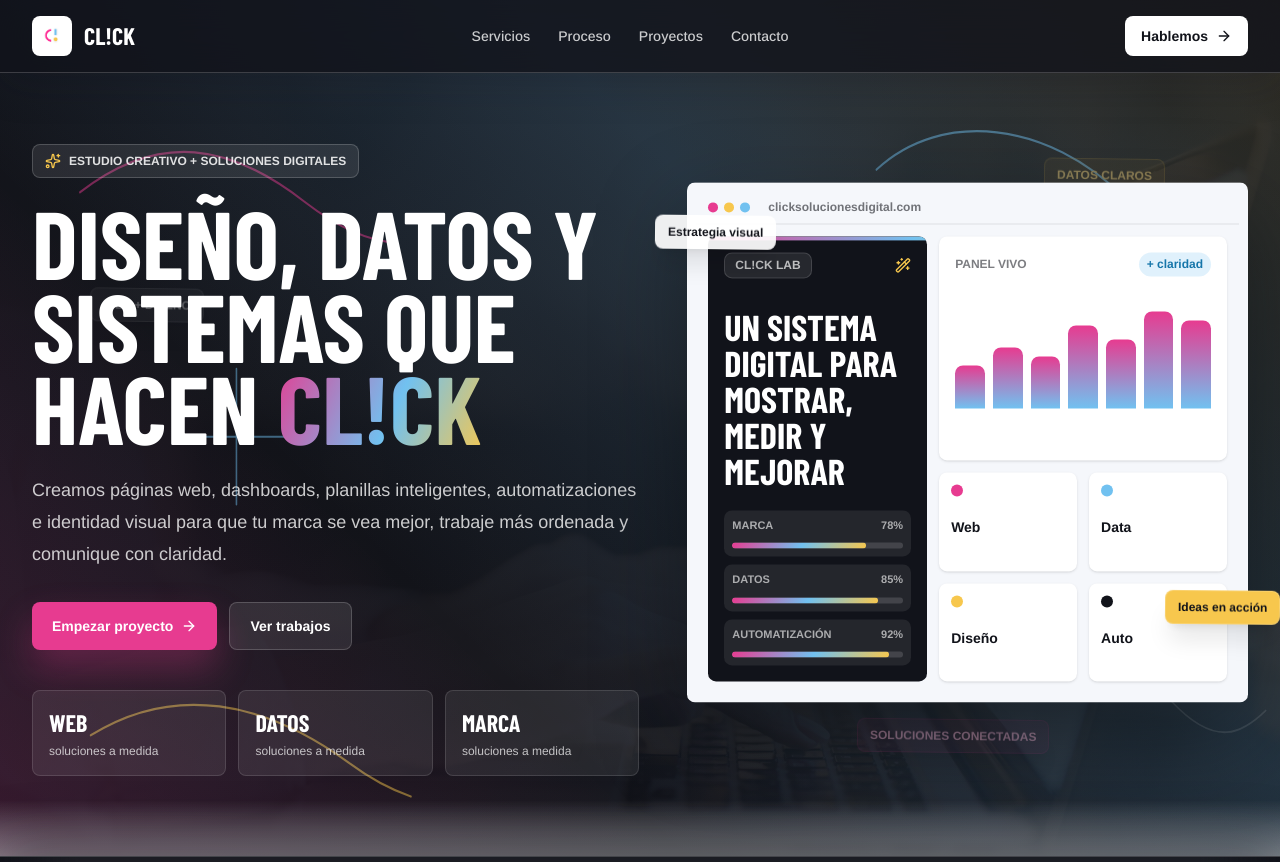
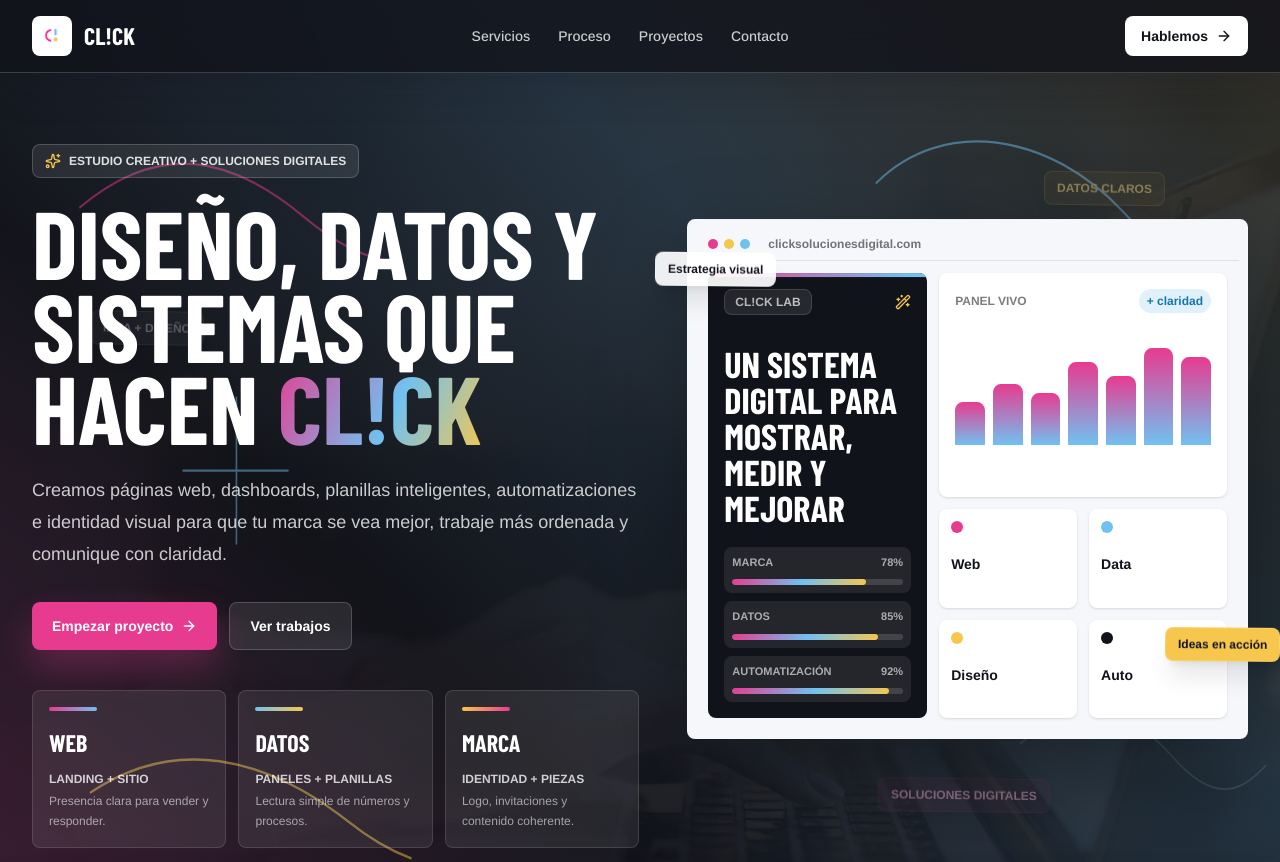
Before and after one commit to clicksolucionesdigital/Web, a Next.js app: page / in a window 1280 px wide. Shown: the top 862 px of the page. Built offline with nearby package versions, Linux system fonts and the light colour scheme; a web font is replaced by a local one.

Commit message:
style: mejorar hero testimonios y CTA

```diff
--- a/app/globals.css
+++ b/app/globals.css
@@ -205,6 +205,30 @@ body {
   background-size: 180% 180%;
 }
 
+.soft-doodle-layer {
+  animation: soft-drift 14s ease-in-out infinite alternate;
+}
+
+.cta-motion {
+  animation: gradient-shift 9s ease-in-out infinite alternate;
+  background:
+    linear-gradient(125deg, rgba(231, 59, 144, 0.36), rgba(113, 193, 240, 0.24), rgba(247, 199, 77, 0.2)),
+    repeating-linear-gradient(
+      112deg,
+      rgba(255, 255, 255, 0.08) 0 1px,
+      transparent 1px 38px
+    );
+  background-size: 190% 190%, auto;
+}
+
+.cta-scan {
+  animation: scan-line 6.2s ease-in-out infinite alternate;
+}
+
+.cta-scan-delay {
+  animation-delay: -2.8s;
+}
+
 .float-slow {
   animation: float-y 7s ease-in-out infinite;
 }
@@ -234,6 +258,22 @@ body {
   transform-origin: left center;
 }
 
+.hero-signal-line,
+.testimonial-quote-icon {
+  transition:
+    color 260ms ease,
+    transform 260ms ease,
+    width 260ms ease;
+}
+
+.workflow-accent-line {
+  transform: scaleX(0.86);
+  transform-origin: left center;
+  transition:
+    opacity 260ms ease,
+    transform 260ms ease;
+}
+
 .interactive-card {
   isolation: isolate;
   position: relative;
@@ -244,7 +284,7 @@ body {
     box-shadow 260ms ease;
 }
 
-.interactive-card > * {
+.interactive-card > :not([data-card-decor]) {
   position: relative;
   z-index: 1;
 }
@@ -315,6 +355,29 @@ body {
   }
 }
 
+@keyframes soft-drift {
+  0% {
+    transform: translate3d(-8px, 0, 0) rotate(-0.4deg);
+  }
+  100% {
+    transform: translate3d(10px, -10px, 0) rotate(0.5deg);
+  }
+}
+
+@keyframes scan-line {
+  0% {
+    opacity: 0.35;
+    transform: translate3d(-4%, 0, 0) scaleX(0.82);
+  }
+  50% {
+    opacity: 0.85;
+  }
+  100% {
+    opacity: 0.48;
+    transform: translate3d(14%, 0, 0) scaleX(1);
+  }
+}
+
 @media (hover: hover) and (pointer: fine) {
   .interactive-card:hover {
     border-color: color-mix(in srgb, var(--click-cyan) 42%, rgba(255, 255, 255, 0.2));
@@ -326,6 +389,20 @@ body {
 
   .interactive-card:hover::before {
     opacity: 1;
+  }
+
+  .interactive-card:hover .hero-signal-line {
+    width: 5rem;
+  }
+
+  .interactive-card:hover .workflow-accent-line {
+    opacity: 1;
+    transform: scaleX(1);
+  }
+
+  .interactive-card:hover .testimonial-quote-icon {
+    color: var(--click-pink);
+    transform: scale(1.1);
   }
 
   .interactive-chip:hover,
--- a/components/home/home-page.tsx
+++ b/components/home/home-page.tsx
@@ -1,5 +1,6 @@
 "use client";
 
+import type { ReactNode } from "react";
 import { useRef, useState } from "react";
 import type { LucideIcon } from "lucide-react";
 import Image from "next/image";
@@ -58,6 +59,20 @@ type Project = {
   image: string;
   description: string;
   tags: string[];
+};
+
+type Testimonial = {
+  quote: string;
+  role: string;
+  project: string;
+  accent: Service["accent"];
+};
+
+type HeroSignal = {
+  title: string;
+  kicker: string;
+  detail: string;
+  gradient: string;
 };
 
 const navItems = [
@@ -180,21 +195,34 @@ const projects: Project[] = [
   },
 ];
 
-const testimonials = [
+const testimonials: Testimonial[] = [
   {
     quote:
-      "Click traduce ideas sueltas en una experiencia digital clara, prolija y lista para mostrar.",
-    role: "Equipo comercial",
+      "Necesitaba una web simple de entender y prolija para presentar mis servicios. Quedó clara, rápida y lista para compartir.",
+    role: "Profesional independiente",
+    project: "Sitio web profesional",
+    accent: "pink",
   },
   {
     quote:
-      "La propuesta combina diseño con criterio técnico; no queda solo linda, también se entiende.",
-    role: "Emprendimiento de servicios",
+      "Las planillas nos ordenaron agenda, pagos y seguimiento. Ahora vemos lo importante sin perder tiempo armando todo a mano.",
+    role: "Consultora de servicios",
+    project: "Planillas personalizadas",
+    accent: "cyan",
   },
   {
     quote:
-      "Nos ayudó a ordenar la información y mostrar mejor lo que hacemos desde el primer vistazo.",
-    role: "Pyme local",
+      "Las invitaciones digitales quedaron delicadas, modernas y fáciles de enviar. La información estaba clara para todos los invitados.",
+    role: "Evento familiar",
+    project: "Invitaciones digitales",
+    accent: "yellow",
+  },
+  {
+    quote:
+      "El logo de la pastelería quedó dulce, limpio y fácil de usar en etiquetas, redes y packaging sin perder personalidad.",
+    role: "Pastelería local",
+    project: "Logo e identidad visual",
+    accent: "pink",
   },
 ];
 
@@ -207,6 +235,27 @@ const tickerItems = [
   "Automatización",
   "Asesoría digital",
   "Identidad visual",
+];
+
+const heroSignals: HeroSignal[] = [
+  {
+    title: "Web",
+    kicker: "landing + sitio",
+    detail: "Presencia clara para vender y responder.",
+    gradient: "linear-gradient(115deg, #e73b90, #71c1f0)",
+  },
+  {
+    title: "Datos",
+    kicker: "paneles + planillas",
+    detail: "Lectura simple de números y procesos.",
+    gradient: "linear-gradient(115deg, #71c1f0, #f7c74d)",
+  },
+  {
+    title: "Marca",
+    kicker: "identidad + piezas",
+    detail: "Logo, invitaciones y contenido coherente.",
+    gradient: "linear-gradient(115deg, #f7c74d, #e73b90)",
+  },
 ];
 
 const accentStyles: Record<Service["accent"], string> = {
@@ -471,12 +520,21 @@ function HeroSection() {
             data-hero
             className="mt-10 hidden max-w-2xl grid-cols-3 gap-3 text-sm text-white/72 sm:grid"
           >
-            {["Web", "Datos", "Marca"].map((item) => (
-              <div key={item} className="interactive-card overflow-hidden rounded-[8px] border border-white/12 bg-white/8 p-4">
+            {heroSignals.map((signal) => (
+              <div
+                key={signal.title}
+                className="interactive-card group flex min-h-[142px] flex-col overflow-hidden rounded-[8px] border border-white/12 bg-white/8 p-4"
+              >
+                <span
+                  className="hero-signal-line mb-4 h-1 w-12 rounded-full"
+                  style={{ background: signal.gradient }}
+                  aria-hidden="true"
+                />
                 <div className="font-heading text-2xl font-bold uppercase text-white">
-                  {item}
+                  {signal.title}
                 </div>
-                <div className="mt-1 text-xs">soluciones a medida</div>
+                <div className="mt-3 text-xs font-bold uppercase text-white/78">{signal.kicker}</div>
+                <div className="mt-1 text-xs leading-5 text-white/58">{signal.detail}</div>
               </div>
             ))}
           </div>
@@ -575,10 +633,59 @@ function CreativeBackdrop({ variant }: { variant: "hero" | "process" }) {
             data-float-card
             className="absolute bottom-[18%] right-[18%] hidden rounded-[8px] border border-[#e73b90]/18 bg-[#e73b90]/9 px-3 py-2 text-xs font-bold uppercase text-[#ffb9dc] shadow-xl md:block"
           >
-            soluciones conectadas
+            soluciones digitales
           </span>
         </>
       ) : null}
+    </div>
+  );
+}
+
+function SoftSectionDoodles({ dark = false, cardDecor = false }: { dark?: boolean; cardDecor?: boolean }) {
+  return (
+    <div
+      aria-hidden="true"
+      data-card-decor={cardDecor ? true : undefined}
+      className={cn(
+        "soft-doodle-layer pointer-events-none absolute inset-0 overflow-hidden",
+        dark ? "text-white/18" : "text-[#11131a]/16"
+      )}
+    >
+      <svg
+        viewBox="0 0 1440 620"
+        className="absolute left-1/2 top-0 h-full min-w-[1120px] -translate-x-1/2"
+        fill="none"
+      >
+        <path
+          d="M-34 142 C88 86 182 104 282 166 C386 231 500 214 606 146 C706 82 822 82 922 146"
+          stroke="#71c1f0"
+          strokeWidth="2"
+          strokeLinecap="round"
+          opacity="0.28"
+        />
+        <path
+          d="M880 474 C982 398 1098 400 1192 470 C1284 539 1382 518 1472 452"
+          stroke="#e73b90"
+          strokeWidth="2"
+          strokeLinecap="round"
+          opacity="0.24"
+        />
+        <path
+          d="M152 456 L214 422 L196 492 L272 462"
+          stroke="#f7c74d"
+          strokeWidth="2"
+          strokeLinecap="round"
+          strokeLinejoin="round"
+          opacity="0.3"
+        />
+        <path
+          d="M1136 128 H1236 M1186 78 V178"
+          stroke="currentColor"
+          strokeWidth="1.6"
+          strokeLinecap="round"
+          opacity="0.34"
+        />
+      </svg>
     </div>
   );
 }
@@ -780,8 +887,8 @@ function WorkflowSection() {
                 data-card
                 className="interactive-card group relative flex min-h-[328px] flex-col overflow-hidden rounded-[8px] border border-white/12 bg-[#252a38]/92 p-6 shadow-[0_20px_56px_rgba(0,0,0,0.18)] backdrop-blur transition hover:border-white/24"
               >
-                <div className="absolute inset-x-0 top-0 z-20 h-1 brand-gradient opacity-0 transition group-hover:opacity-100" />
-                <div className="mb-8 flex items-center justify-between">
+                <div data-card-decor className="workflow-accent-line absolute left-6 right-6 top-5 z-20 h-[3px] rounded-full brand-gradient opacity-0" />
+                <div className="mb-8 flex items-center justify-between pt-5">
                   <span className="font-heading text-5xl font-extrabold uppercase text-white/18">
                     0{index + 1}
                   </span>
@@ -810,15 +917,15 @@ function ProjectsSection() {
         <div className="grid gap-8 lg:grid-cols-[0.82fr_1.18fr] lg:items-end">
           <SectionHeader
             eyebrow="Proyectos realizados"
-            title="Portfolio visual para mostrar lo que Click puede crear."
+            title="Portfolio visual para mostrar lo que Cl!ck puede crear."
             description="Una selección inicial con capturas y composiciones del material disponible, lista para reemplazar por casos definitivos."
           />
           <div data-reveal className="interactive-card group overflow-hidden rounded-[8px] border border-[#11131a]/8 bg-[#fbfbfe] p-4">
-            <Image
-              src={assetPath("/assets/images/brand-composition.jpg")}
-              alt="Composicion visual de marca Click"
-              width={820}
-              height={520}
+              <Image
+                src={assetPath("/assets/images/brand-composition.jpg")}
+                alt="Composición visual de marca Cl!ck"
+                width={820}
+                height={520}
               className="aspect-[16/8] w-full rounded-[8px] object-cover transition duration-700 group-hover:scale-[1.025]"
             />
           </div>
@@ -884,25 +991,46 @@ function ProjectCard({ project }: { project: Project }) {
 
 function TestimonialsSection() {
   return (
-    <section className="bg-[#fbfbfe] py-20 sm:py-24">
-      <div className="mx-auto max-w-7xl px-4 sm:px-6 lg:px-8">
+    <section className="relative overflow-hidden bg-[#fbfbfe] py-20 sm:py-24">
+      <div className="grid-fade absolute inset-x-0 top-0 h-80 opacity-[0.58]" aria-hidden="true" />
+      <SoftSectionDoodles />
+      <div className="relative z-10 mx-auto max-w-7xl px-4 sm:px-6 lg:px-8">
         <SectionHeader
           eyebrow="Testimonios"
-          title="Una experiencia digital que se siente cercana, clara y profesional."
-          description="La nueva página tiene lugar para sumar opiniones reales y reforzar confianza antes del contacto."
+          title={
+            <>
+              Voces reales de proyectos que ya hicieron <span className="text-brand-gradient">Cl!ck</span>.
+            </>
+          }
+          description="Casos cercanos de webs, planillas, invitaciones digitales e identidad visual para profesionales, eventos y negocios."
         />
 
-        <div className="mt-12 grid gap-4 md:grid-cols-3">
+        <div className="mt-12 grid items-stretch gap-4 md:grid-cols-2 xl:grid-cols-4">
           {testimonials.map((item) => (
             <Card
-              key={item.role}
+              key={item.project}
               data-card
               className="interactive-card group h-full overflow-hidden rounded-[8px] border border-[#11131a]/8 bg-white shadow-[0_18px_50px_rgba(17,19,26,0.07)]"
             >
-              <CardContent className="p-6">
-                <Quote className="mb-8 size-8 text-[#71c1f0] transition duration-300 group-hover:scale-110 group-hover:text-[#e73b90]" aria-hidden="true" />
-                <p className="text-base leading-8 text-[#252a35]">{item.quote}</p>
-                <p className="mt-6 text-sm font-bold text-[#e73b90]">{item.role}</p>
+              <CardContent className="flex h-full flex-col p-6">
+                <div className="mb-7 flex items-start justify-between gap-4">
+                  <Quote className="testimonial-quote-icon size-8 shrink-0 text-[#71c1f0]" aria-hidden="true" />
+                  <span
+                    className={cn(
+                      "rounded-full px-3 py-1 text-[11px] font-bold uppercase",
+                      accentStyles[item.accent]
+                    )}
+                  >
+                    {item.project}
+                  </span>
+                </div>
+                <p className="flex-1 text-base leading-8 text-[#252a35]">{item.quote}</p>
+                <div className="mt-8 border-t border-[#11131a]/8 pt-5">
+                  <p className="text-sm font-bold text-[#e73b90]">{item.role}</p>
+                  <p className="mt-1 text-xs font-semibold text-[#4c5364]">
+                    Proyecto Cl!ck Soluciones Digitales
+                  </p>
+                </div>
               </CardContent>
             </Card>
           ))}
@@ -914,41 +1042,57 @@ function TestimonialsSection() {
 
 function ContactSection() {
   return (
-    <section id="contacto" className="scroll-mt-24 bg-white py-20 sm:py-24">
-      <div className="mx-auto max-w-7xl px-4 sm:px-6 lg:px-8">
+    <section id="contacto" className="relative scroll-mt-24 overflow-hidden bg-white py-20 sm:py-24">
+      <div className="grid-fade absolute inset-x-0 top-0 h-72 opacity-[0.38]" aria-hidden="true" />
+      <div className="relative mx-auto max-w-7xl px-4 sm:px-6 lg:px-8">
         <div
           data-reveal
           className="interactive-card relative overflow-hidden rounded-[8px] bg-[#11131a] p-6 text-white shadow-[0_28px_90px_rgba(17,19,26,0.22)] sm:p-10 lg:p-12"
         >
-          <div className="absolute inset-0 opacity-65">
-            <div className="absolute inset-0 bg-[linear-gradient(125deg,rgba(231,59,144,0.34),rgba(113,193,240,0.22),rgba(247,199,77,0.18))]" />
-            <div className="noise-panel absolute inset-0" />
+          <div data-card-decor className="absolute inset-0 opacity-80">
+            <div className="cta-motion absolute inset-0" />
+            <div className="noise-panel absolute inset-0 opacity-70" />
           </div>
+          <div data-card-decor className="cta-scan absolute -left-28 top-8 h-[3px] w-2/3 rounded-full brand-gradient opacity-70" aria-hidden="true" />
+          <div data-card-decor className="cta-scan cta-scan-delay absolute -right-28 bottom-10 h-[3px] w-2/3 rounded-full brand-gradient opacity-55" aria-hidden="true" />
+          <SoftSectionDoodles dark cardDecor />
           <div className="relative grid gap-8 lg:grid-cols-[1fr_auto] lg:items-center">
             <div>
               <p className="mb-4 inline-flex items-center gap-2 rounded-[8px] bg-white/10 px-3 py-2 text-xs font-bold uppercase text-white/86">
                 <Target className="size-4 text-[#f7c74d]" aria-hidden="true" />
-                Siguiente click
+                Siguiente Cl!ck
               </p>
               <h2 className="font-heading max-w-3xl text-5xl font-extrabold uppercase leading-none sm:text-6xl">
-                Armemos una web que trabaje por tu marca.
+                Demos el próximo <span className="text-brand-gradient">Cl!ck</span>.
               </h2>
               <p className="mt-5 max-w-2xl text-base leading-8 text-white/72">
-                Dejamos la estructura lista para conectar formulario, WhatsApp o email
-                cuando definamos el canal final de contacto.
+                Contame qué querés mejorar: web, marca, planillas, datos o una idea
+                que todavía necesita forma. Lo ordenamos y lo convertimos en una
+                experiencia digital clara.
               </p>
+              <div className="mt-8 grid max-w-2xl gap-3 sm:grid-cols-3">
+                {["Idea clara", "Ruta visual", "Salida online"].map((item) => (
+                  <span
+                    key={item}
+                    className="interactive-chip rounded-[8px] border border-white/14 bg-white/8 px-4 py-3 text-sm font-bold text-white/82 shadow-[0_12px_30px_rgba(0,0,0,0.12)]"
+                  >
+                    {item}
+                  </span>
+                ))}
+              </div>
             </div>
             <div className="flex flex-col gap-3 sm:flex-row lg:flex-col">
               <a
                 href="mailto:hola@clicksolucionesdigital.com"
-                className="inline-flex h-12 items-center justify-center gap-2 rounded-[8px] bg-white px-5 text-sm font-bold text-[#11131a] transition hover:-translate-y-0.5 hover:bg-[#f7c74d]"
+                className="interactive-chip group inline-flex h-12 items-center justify-center gap-2 rounded-[8px] bg-white px-5 text-sm font-bold text-[#11131a] transition hover:bg-[#f7c74d]"
               >
                 <Mail className="size-4" aria-hidden="true" />
                 Escribir ahora
+                <ArrowRight className="size-4 transition group-hover:translate-x-0.5" aria-hidden="true" />
               </a>
               <a
                 href="#servicios"
-                className="inline-flex h-12 items-center justify-center gap-2 rounded-[8px] border border-white/18 bg-white/10 px-5 text-sm font-bold text-white transition hover:-translate-y-0.5 hover:bg-white/16"
+                className="interactive-chip inline-flex h-12 items-center justify-center gap-2 rounded-[8px] border border-white/18 bg-white/10 px-5 text-sm font-bold text-white transition hover:bg-white/16"
               >
                 Explorar servicios
               </a>
@@ -993,7 +1137,7 @@ function SectionHeader({
   dark = false,
 }: {
   eyebrow: string;
-  title: string;
+  title: ReactNode;
   description: string;
   dark?: boolean;
 }) {
```
Also changed, not shown: 4 other files (tests, documents, lock files or other folders).
